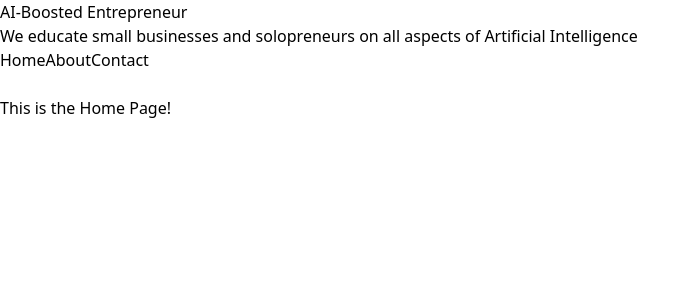
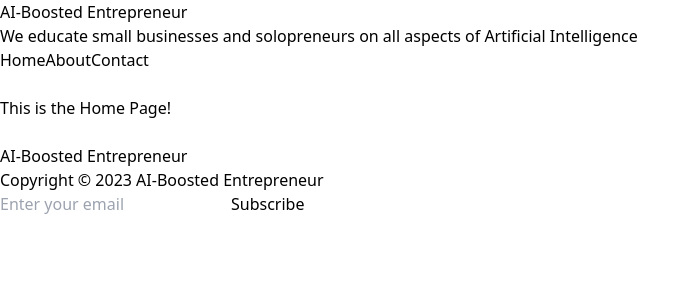
Before and after one commit to CalderonVasquez/ai_blog, a Next.js app: page / in a window 1280 px wide. Shown: the top 300 px of the page, without its empty margins (0-700 px from the left). Built offline with nearby package versions, Linux system fonts and the light colour scheme.

Commit message:
add footer

```diff
--- a/app/layout.tsx
+++ b/app/layout.tsx
@@ -1,6 +1,7 @@
 import './globals.css'
 import type { Metadata } from 'next'
 import Header from '@/components/Header'
+import Footer from '@/components/Footer'
 
 export const metadata: Metadata = {
   title: 'AI-Boosted Entrepreneur',
@@ -19,6 +20,7 @@ export default function RootLayout({
         <div>
           <Header />
           {children}
+          <Footer />
         </div>
       </body>
     </html>
--- /dev/null
+++ b/components/Footer.tsx
@@ -0,0 +1,21 @@
+
+
+const Footer: React.FC = () => {
+  return (
+    <footer>
+        <div>
+        <br></br>
+        <h2>AI-Boosted Entrepreneur</h2>
+        <p>Copyright © 2023 AI-Boosted Entrepreneur</p>
+      </div>
+      <div>
+        <form>
+          <input type="email" placeholder="Enter your email" />
+          <button type="submit">Subscribe</button>
+        </form>
+      </div>
+    </footer>
+  );
+};
+
+export default Footer;
--- a/package.json
+++ b/package.json
@@ -9,11 +9,16 @@
     "lint": "next lint"
   },
   "dependencies": {
+    "@emotion/react": "^11.11.1",
+    "@emotion/styled": "^11.11.0",
+    "@mui/icons-material": "^5.14.0",
+    "@mui/material": "^5.14.0",
     "@types/node": "20.4.1",
     "@types/react": "18.2.14",
     "@types/react-dom": "18.2.6",
     "autoprefixer": "10.4.14",
     "next": "13.4.9",
+    "next-share": "^0.23.0",
     "postcss": "8.4.25",
     "react": "18.2.0",
     "react-dom": "18.2.0",
```
Also changed, not shown: 1 other file (tests, documents, lock files or other folders).
